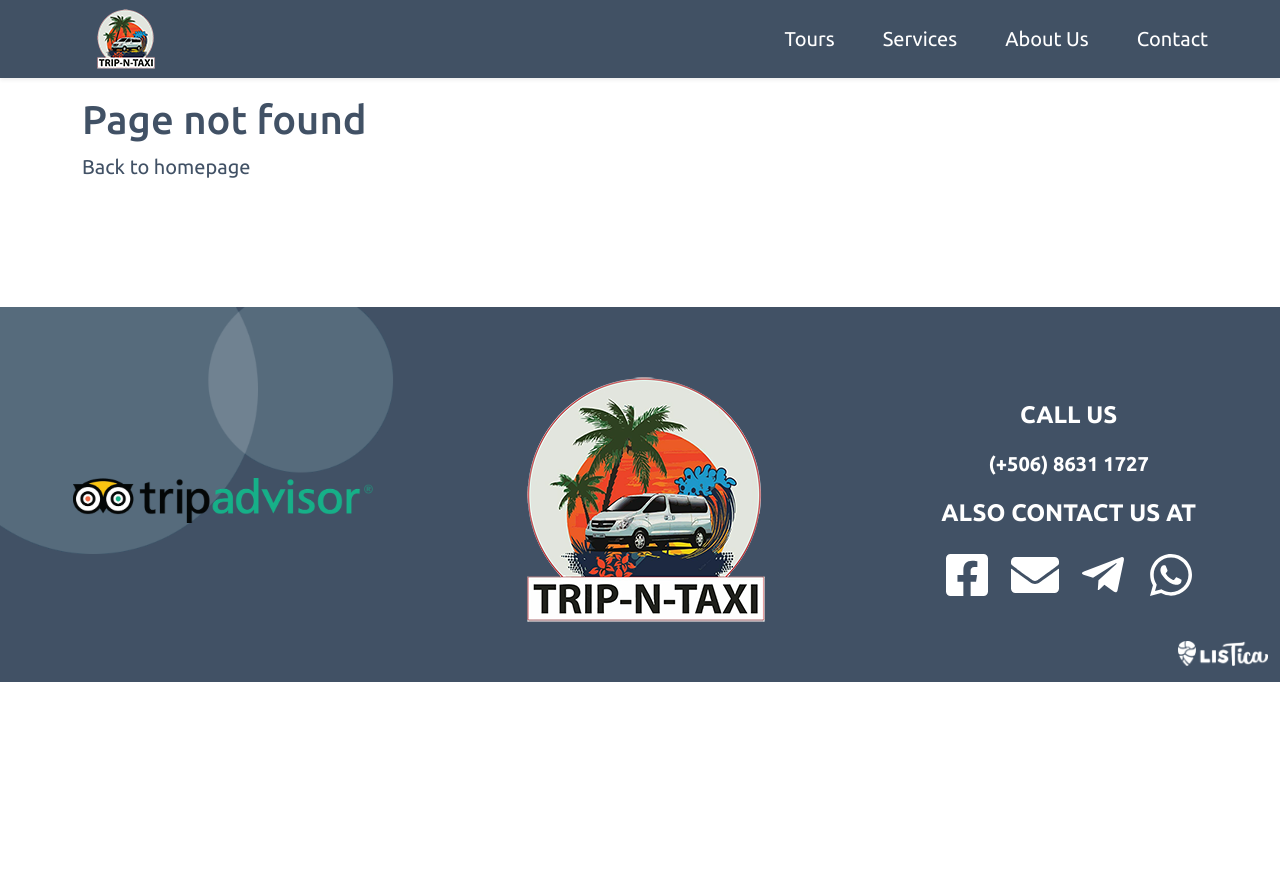
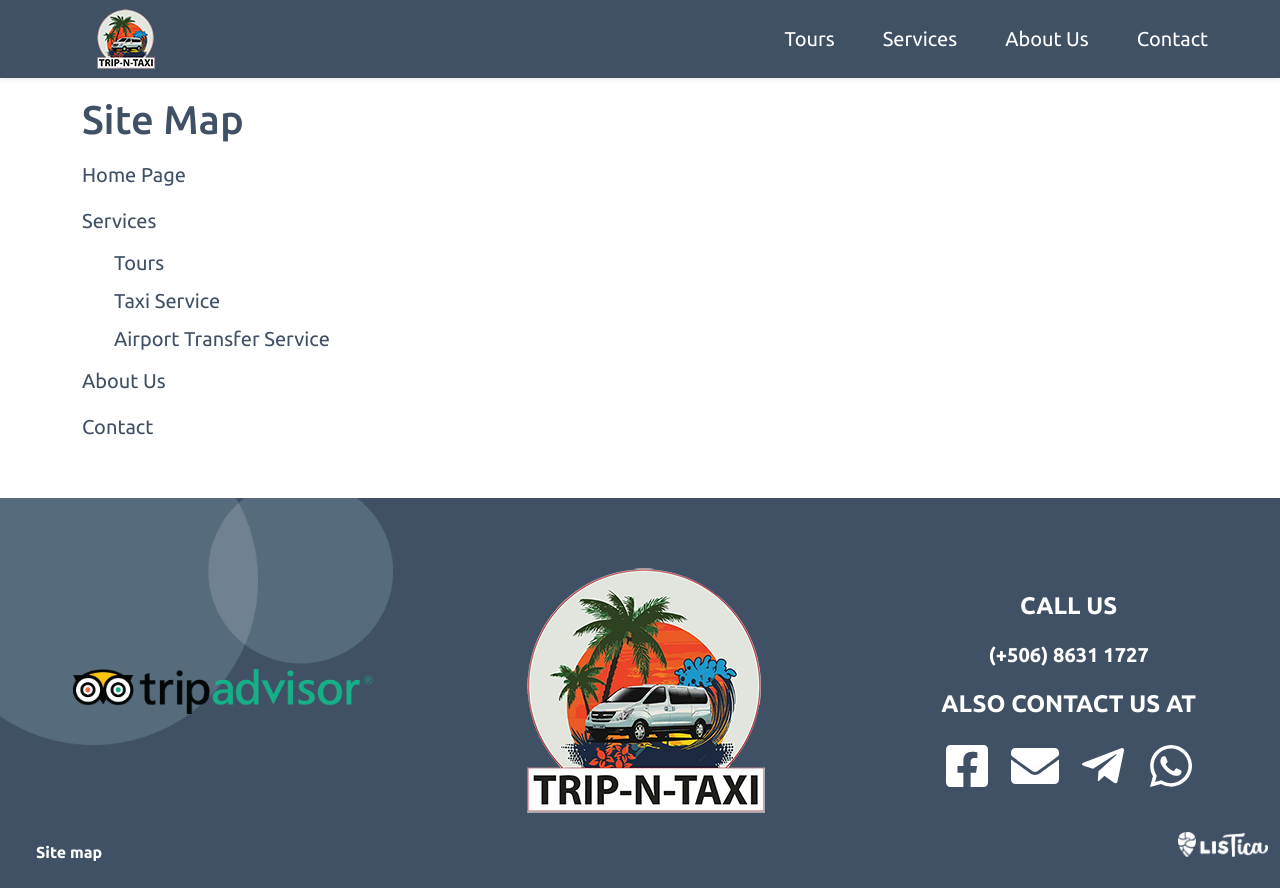
Before and after one commit to elmogof/trip-n-taxi, a React (Create React App) app: page /react/site-map in a window 1280 px wide. Before the commit this address had no page. Before the commit the page ends 800 px from the top, so only its background shows below. Built offline with nearby package versions, Linux system fonts and the light colour scheme.

Commit message:
Added site map

```diff
--- a/src/components/AirportShuttleServiceCards.js
+++ b/src/components/AirportShuttleServiceCards.js
@@ -31,17 +31,17 @@
       <div className='d-flex flex-column flex-xl-row justify-content-center py-3 px-lg-5'>
         {data.map((service) => (
           <div
-            className='col-lg d-flex flex-column border-lime m-2 justify-content-between flex-md-row flex-xl-column py-3 px-3'
+            className='col-xl d-flex flex-column border-lime m-2 justify-content-between flex-md-row flex-xl-column py-3 px-3'
             key={service.id}
           >
             <div className='d-flex justify-content-center'>
               <img
                 className='align-self-center fit-img'
                 src={service.img_url}
-                alt='...'
+                alt={service.alt_attribute}
               />
             </div>
-            <div className='d-flex flex-column justify-content-center ps-0 ps-md-5 ps-xl-0 pt-3 pt-md-0 pt-lg-3'>
+            <div className='d-flex flex-grow-1 flex-xl-grow-0 flex-column justify-content-center ps-0 ps-lg-5 ps-xl-0 pt-3 pt-md-0 pt-lg-3'>
               <h4
                 className='text-center text-break'
                 style={{ color: '#415165' }}
--- a/src/components/Footer.js
+++ b/src/components/Footer.js
@@ -2,6 +2,7 @@
 import footer_circle from '../media/footer-circles.png'
 import tripadvisor from '../media/tripadvisor.png'
 import { FontAwesomeIcon } from '@fortawesome/react-fontawesome'
+import { Link } from 'react-router-dom'
 import listicaLogo from '../media/listica-logo.png'
 import logo from '../media/logo.png'
 
@@ -109,7 +110,13 @@
           </div>
         </div>
       </div>
-      <div className='container-fluid py-3'>
+      <div className='container-fluid d-flex justify-content-between py-3'>
+        <Link
+          to='/site-map'
+          className='text-white fs-6 fw-bold py-2 px-4 text-decoration-none'
+        >
+          Site map
+        </Link>
         <div>
           <img
             className='float-end'
--- a/src/components/GuidedTourModal.js
+++ b/src/components/GuidedTourModal.js
@@ -44,7 +44,6 @@
     centerSlidePercentage = 100
     widthPercentage = '75%'
   }
-  console.log(images)
 
   return (
     <>
--- a/src/components/GuidedToursServiceCards.js
+++ b/src/components/GuidedToursServiceCards.js
@@ -27,21 +27,21 @@
       <h1 className='fw-bold text-center' style={{ color: '#415165' }}>
         GUIDED TOURS
       </h1>
-      <div className='d-flex flex-wrap flex-column flex-xl-row around justify-content-center py-3 px-lg-5'>
+      <div className='d-flex flex-wrap flex-column flex-xxl-row justify-content-center py-3 px-lg-5'>
         {data.map((guidedTour) => (
           <div
-            className='col-xxl-3 d-flex flex-column border-lime m-2 justify-content-between flex-md-row flex-xxl-column py-3 px-3'
+            className='col-xxl-3 d-flex flex-column flex-md-row flex-xxl-column border-lime m-2 justify-content-between py-3 px-3'
             key={guidedTour.id}
           >
             <div className='d-flex justify-content-center'>
               <img
                 className='align-self-center fit-img'
                 src={guidedTour.img_url}
-                alt='...'
+                alt={guidedTour.alt_attribute}
                 height='190'
               />
             </div>
-            <div className='d-flex flex-column justify-content-center ps-0 ps-md-5 ps-xxl-0 pt-3 pt-md-0 pt-lg-3'>
+            <div className='d-flex flex-grow-1 flex-xxl-grow-0 flex-column justify-content-center ps-0 ps-md-5 ps-xxl-0 pt-3 pt-md-0 pt-lg-3'>
               <h2
                 className='text-break text-center'
                 style={{ color: '#415165' }}
--- a/src/components/TaxiServiceCards.js
+++ b/src/components/TaxiServiceCards.js
@@ -8,37 +8,37 @@
       <h1 className='fw-bold text-center' style={{ color: '#415165' }}>
         PRIVATE TRANSPORTATION AROUND
       </h1>
-      <div className='d-flex flex-column flex-xl-row justify-content-center py-3 px-lg-5'>
-        {props.data.map((s) => (
+      <div className='d-flex flex-column flex-xl-row flex-wrap justify-content-center py-3 px-lg-5'>
+        {props.data.map((service) => (
           <div
-            className='col-lg d-flex flex-column border-lime m-2 justify-content-between flex-md-row flex-xl-column py-3 px-3'
-            key={s.id}
+            className='col-xl d-flex flex-column border-lime m-2 justify-content-between flex-md-row flex-xl-column py-3 px-3'
+            key={service.id}
           >
             <div className='d-flex justify-content-center'>
               <img
                 className='align-self-center fit-img'
-                src={s.img_url}
+                src={service.img_url}
                 alt='...'
               />
             </div>
-            <div className='d-flex flex-column justify-content-center ps-0 ps-md-5 ps-xl-0 pt-3 pt-md-0 pt-lg-3'>
+            <div className='d-flex flex-column flex-grow-1 flex-xl-grow-0 justify-content-center ps-0 ps-md-5 ps-xl-0 pt-3 pt-md-0 pt-lg-3'>
               <h4
                 className='text-center text-break'
                 style={{ color: '#415165' }}
               >
-                {s.title}
+                {service.title}
               </h4>
               <p
                 className='fs-6 text-center text-break'
                 style={{ color: '#415165' }}
               >
-                {s.description}
+                {service.description}
               </p>
               <p
                 className='fs-6 text-center fw-bold'
                 style={{ color: '#415165' }}
               >
-                PRICE: US$ {s.price}
+                PRICE: US$ {service.price}
               </p>
             </div>
           </div>
--- a/src/index.css
+++ b/src/index.css
@@ -71,15 +71,22 @@
     height: 100%;
   }
 }
+
 @media only screen and (max-width: 768px) {
   .fit-img {
     width: 400px;
     height: 275px;
   }
 }
+
 @media only screen and (max-width: 576px) {
   .fit-img {
     height: 175px;
     width: 275px;
   }
 }
+
+.list-item {
+  list-style: none;
+  margin-bottom: 0;
+}
--- a/src/screens/MainPage.js
+++ b/src/screens/MainPage.js
@@ -42,7 +42,7 @@
         this.state.favourite[0].service_table_id
       )
       this.setState({ servicesImages: servicesImages.items })
-      console.log(this.state.servicesImages)
+      // console.log(this.state.servicesImages)
     }
   }
 
--- a/src/screens/PageRouter.js
+++ b/src/screens/PageRouter.js
@@ -8,6 +8,7 @@
 import AboutUs from './AboutUs'
 import React from 'react'
 import { BrowserRouter as Router, Route, Switch } from 'react-router-dom'
+import SiteMap from './SiteMap'
 
 const PageRouter = () => {
   return (
@@ -31,6 +32,9 @@
         <Route path='/admin-panel'>
           <AdminPanel />
         </Route>
+        <Route path='/site-map'>
+          <SiteMap />
+        </Route>
         <Route path='*'>
           <NotFound />
         </Route>
--- /dev/null
+++ b/src/screens/SiteMap.js
@@ -0,0 +1,75 @@
+import React from 'react'
+import Navigation from '../components/Navigation'
+import ScrollToTop from '../components/ScrollToTop'
+import { Link } from 'react-router-dom'
+import { HashLink } from 'react-router-hash-link'
+
+export default function SiteMap() {
+  return (
+    <>
+      <Navigation />
+      <ScrollToTop />
+      <div className='container d-flex flex-column pt-5 my-5'>
+        <h1 style={{ color: '#415165' }}>Site Map</h1>
+        <Link
+          to='/'
+          className='fs-5 py-2 text-decoration-none'
+          style={{ color: '#415165' }}
+        >
+          Home Page
+        </Link>
+        <HashLink
+          to='/#services'
+          className='fs-5 py-2 text-decoration-none'
+          style={{ color: '#415165' }}
+        >
+          Services
+        </HashLink>
+        <ul className='list-item'>
+          <li className='py-1'>
+            <Link
+              to='/tours'
+              className='fs-5 text-decoration-none'
+              style={{ color: '#415165' }}
+            >
+              Tours
+            </Link>
+          </li>
+          <li className='py-1'>
+            <Link
+              to='/taxi-service'
+              className='fs-5 text-decoration-none'
+              style={{ color: '#415165' }}
+            >
+              Taxi Service
+            </Link>
+          </li>
+          <li className='py-1'>
+            <Link
+              to='airport-shuttle'
+              className='fs-5 text-decoration-none'
+              style={{ color: '#415165' }}
+            >
+              Airport Transfer Service
+            </Link>
+          </li>
+        </ul>
+
+        <Link
+          to='/about-us'
+          className='fs-5 py-2 text-decoration-none'
+          style={{ color: '#415165' }}
+        >
+          About Us
+        </Link>
+        <HashLink
+          to='/site-map/#contact'
+          className='fs-5 py-2 text-decoration-none'
+          style={{ color: '#415165' }}
+        >
+          Contact
+        </HashLink>
+      </div>
+    </>
+  )
+}
```
Lines whose indentation alone changed are shown as unchanged.
